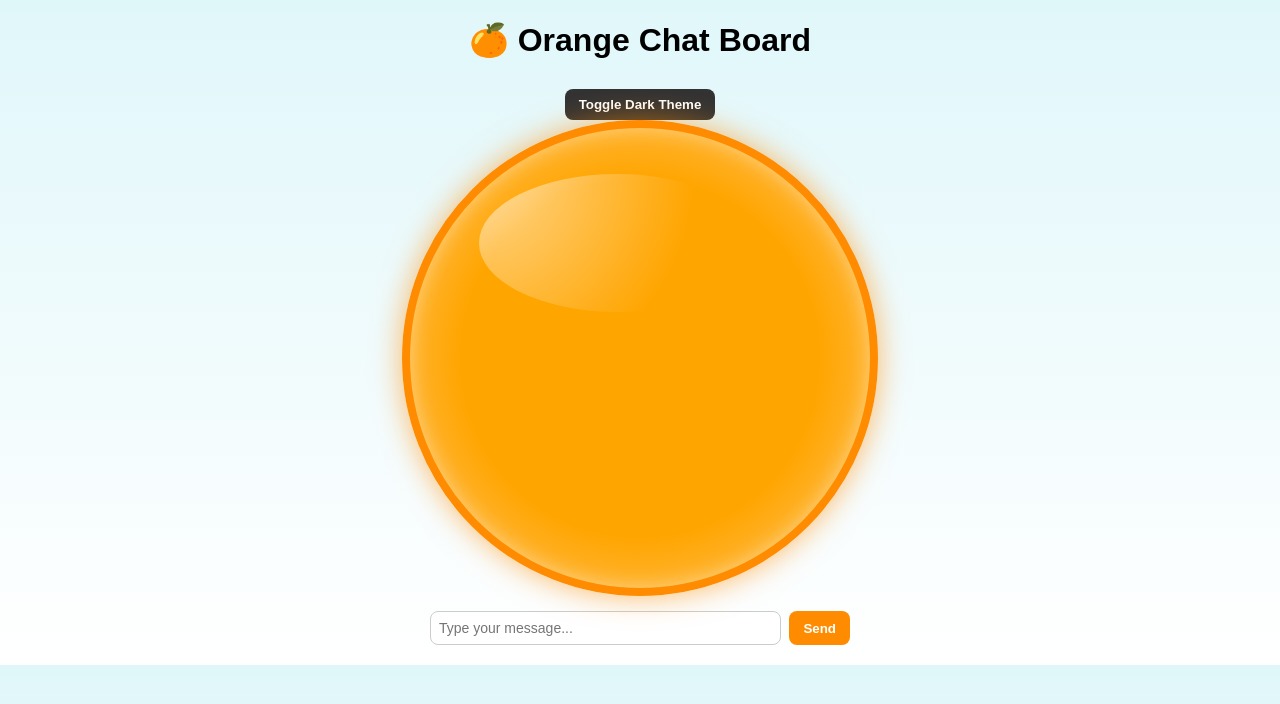
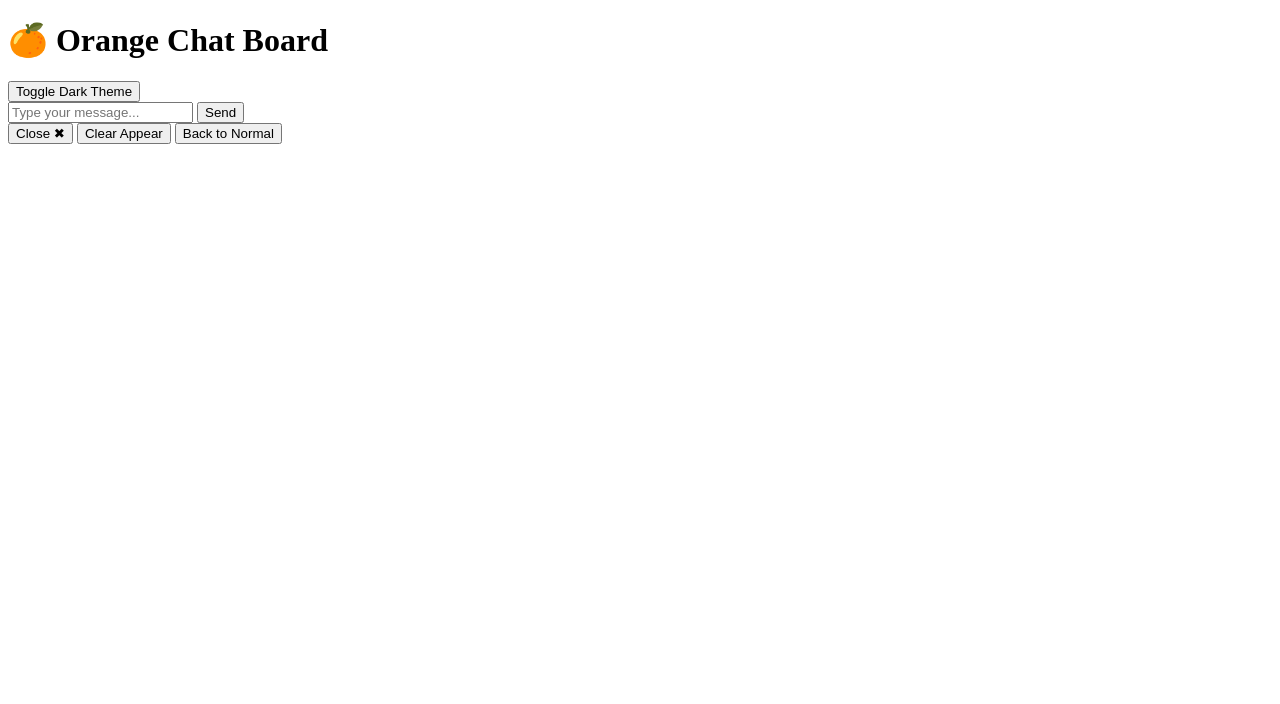
Before and after one commit to sunayanapamula-gif/chat-api, a Flask app: page / in a window 1280 px wide. Shown: the top 704 px of the page. Run offline with Flask 3, Linux system fonts and the light colour scheme.

Commit message:
Update index.html

````diff
--- a/templates/index.html
+++ b/templates/index.html
@@ -4,116 +4,7 @@
     <title>🍊 Orange Chat Board</title>
     <meta name="viewport" content="width=device-width, initial-scale=1.0">
     <style>
-        body {
-            font-family: Arial, sans-serif;
-            margin: 20px;
-            background: linear-gradient(to bottom, #e0f7fa, #ffffff);
-            text-align: center;
-            transition: background 0.5s ease;
-        }
-        h1 { margin-bottom: 15px; }
-
-        #chat-box {
-            border: 8px solid #ff8c00;
-            border-radius: 50%;
-            background: radial-gradient(circle at center, #ffa500 55%, #ffcc80 100%);
-            width: 420px; height: 420px; margin: auto; padding: 20px;
-            overflow-y: auto; color: #333; position: relative;
-            box-shadow: 0 0 30px rgba(255,140,0,0.6), inset 0 0 20px rgba(255,255,255,0.4);
-            transition: background 0.5s ease, box-shadow 0.5s ease;
-        }
-
-        .glossy {
-            position: absolute;
-            top: 10%; left: 15%;
-            width: 60%; height: 30%;
-            background: radial-gradient(circle at top left, rgba(255,255,255,0.8), transparent 70%);
-            border-radius: 50%;
-            opacity: 0.7;
-            pointer-events: none;
-        }
-
-        .user {
-            background: #ff7043; color: #fff; padding: 8px 12px;
-            border-radius: 16px; margin: 8px auto; text-align: right;
-            font-size: 14px; display: block; max-width: 80%;
-            box-shadow: 0 2px 6px rgba(0,0,0,0.2);
-        }
-        .ai {
-            background: #fff3e0; color: #222; padding: 8px 12px;
-            border-radius: 16px; margin: 8px auto; text-align: left;
-            font-size: 14px; display: block; max-width: 80%;
-            box-shadow: 0 2px 6px rgba(0,0,0,0.2);
-        }
-        .typing { font-style: italic; color: #ff8c00; margin: 6px auto; text-align: left; display: block; }
-
-        #input-box { margin-top: 15px; display: flex; gap: 8px; max-width: 420px; margin-left: auto; margin-right: auto; }
-        #message { flex: 1; padding: 8px; border-radius: 8px; border: 1px solid #ccc; font-size: 14px; }
-        button { padding: 8px 14px; background: #ff8c00; color: #fff; border: none; border-radius: 8px; cursor: pointer; font-weight: bold; }
-        button:hover { background: #e67e22; }
-
-        #theme-btn {
-            margin-top: 15px;
-            background: #333;
-            color: #fff;
-        }
-
-        #code-panel {
-            position: fixed; top: 0; left: -500px; width: 400px; height: 100%;
-            background: #2d2d2d; color: #f8f8f2; box-shadow: 4px 0 12px rgba(0,0,0,0.3);
-            padding: 20px; overflow-y: auto; transition: all 0.6s ease; opacity: 0; z-index: 999;
-        }
-        #code-panel.show { left: 0; opacity: 1; }
-        #close-btn, #normal-btn, #clear-btn {
-            background: #ff8c00; color: #fff; border: none; padding: 6px 12px;
-            border-radius: 6px; cursor: pointer; font-weight: bold; margin: 5px;
-        }
-        #close-btn:hover, #normal-btn:hover, #clear-btn:hover { background: #e67e22; }
-
-        pre { background: #1e1e1e; padding: 12px; border-radius: 8px; font-size: 13px;
-            font-family: Consolas, monospace; text-align: left; white-space: pre-wrap; word-wrap: break-word; line-height: 1.4; }
-
-        /* Dark theme styles */
-        body.dark {
-            background: #121212;
-            color: #eee;
-        }
-        body.dark #chat-box {
-            background: radial-gradient(circle at center, #222 55%, #444 100%);
-            box-shadow: 0 0 40px rgba(255,215,0,0.4), inset 0 0 20px rgba(255,215,0,0.2);
-        }
-        body.dark .ai { background: #333; color: #ffd700; }
-        body.dark .user { background: #ff5722; }
-
-        /* Golden star sparkles */
-        .sparkle {
-            position: absolute;
-            width: 8px; height: 8px;
-            background: radial-gradient(circle, #ffd700 40%, transparent 70%);
-            border-radius: 50%;
-            animation: sparkle 2s infinite ease-in-out;
-            pointer-events: none;
-        }
-        @keyframes sparkle {
-            0% { transform: scale(0.5); opacity: 0.6; }
-            50% { transform: scale(1.4); opacity: 1; }
-            100% { transform: scale(0.5); opacity: 0.6; }
-        }
-
-        /* Tiny glowing dots */
-        .tiny-dot {
-            position: absolute;
-            width: 6px; height: 6px;
-            border-radius: 50%;
-            background: radial-gradient(circle, #fff 40%, transparent 70%);
-            box-shadow: 0 0 6px #fff, 0 0 12px #ffd700;
-            animation: drift 4s infinite ease-in-out alternate;
-            pointer-events: none;
-        }
-        @keyframes drift {
-            from { transform: translate(0,0); opacity: 0.7; }
-            to   { transform: translate(8px,-8px); opacity: 1; }
-        }
+        /* ... all your CSS from before (chat bubble, sparkles, tiny dots, code panel) ... */
     </style>
 </head>
 <body>
@@ -158,14 +49,11 @@
             chatBox.appendChild(typingBubble);
             chatBox.scrollTop = chatBox.scrollHeight;
 
-            // Call your AI backend
-            fetch("https://nonsuppressed-glottal-tonette.ngrok-free.dev/api/generate", {
+            // Call Flask proxy at /chat
+            fetch("/chat", {
                 method: "POST",
                 headers: { "Content-Type": "application/json" },
-                body: JSON.stringify({
-                    model: "llama3.2",
-                    prompt: msg
-                })
+                body: JSON.stringify({ message: msg })
             })
             .then(res => res.json())
             .then(data => {
@@ -178,7 +66,7 @@
                 chatBox.scrollTop = chatBox.scrollHeight;
 
                 if (data.response && data.response.includes("```")) {
-                                        generateCode(data.response);
+                    generateCode(data.response);
                 }
             })
             .catch(err => {
@@ -199,19 +87,12 @@
             codeContent.textContent = userRequest;
             codePanel.classList.add("show");
         }
-
-        function closeCode() {
-            document.getElementById("code-panel").classList.remove("show");
-        }
-
+        function closeCode() { document.getElementById("code-panel").classList.remove("show"); }
         function clearAppear() {
             const codePanel = document.getElementById("code-panel");
             codePanel.style.opacity = "0";
-            setTimeout(() => {
-                codePanel.style.opacity = "1";
-            }, 600);
+            setTimeout(() => { codePanel.style.opacity = "1"; }, 600);
         }
-
         function backToNormal() {
             const codePanel = document.getElementById("code-panel");
             const codeContent = document.getElementById("code-content");
@@ -220,7 +101,7 @@
             codePanel.style.opacity = "0";
         }
 
-        // Function to add tiny dots
+        // Tiny dots + sparkles
         function addTinyDots() {
             document.querySelectorAll(".tiny-dot").forEach(d => d.remove());
             for (let i = 0; i < 20; i++) {
@@ -232,13 +113,9 @@
                 document.getElementById("chat-box").appendChild(dot);
             }
         }
-
-        // Dark theme toggle with sparkles and tiny dots
         function toggleTheme() {
             document.body.classList.toggle("dark");
-
             document.querySelectorAll(".sparkle").forEach(s => s.remove());
-
             if (document.body.classList.contains("dark")) {
                 for (let i = 0; i < 12; i++) {
                     const sparkle = document.createElement("div");
````
